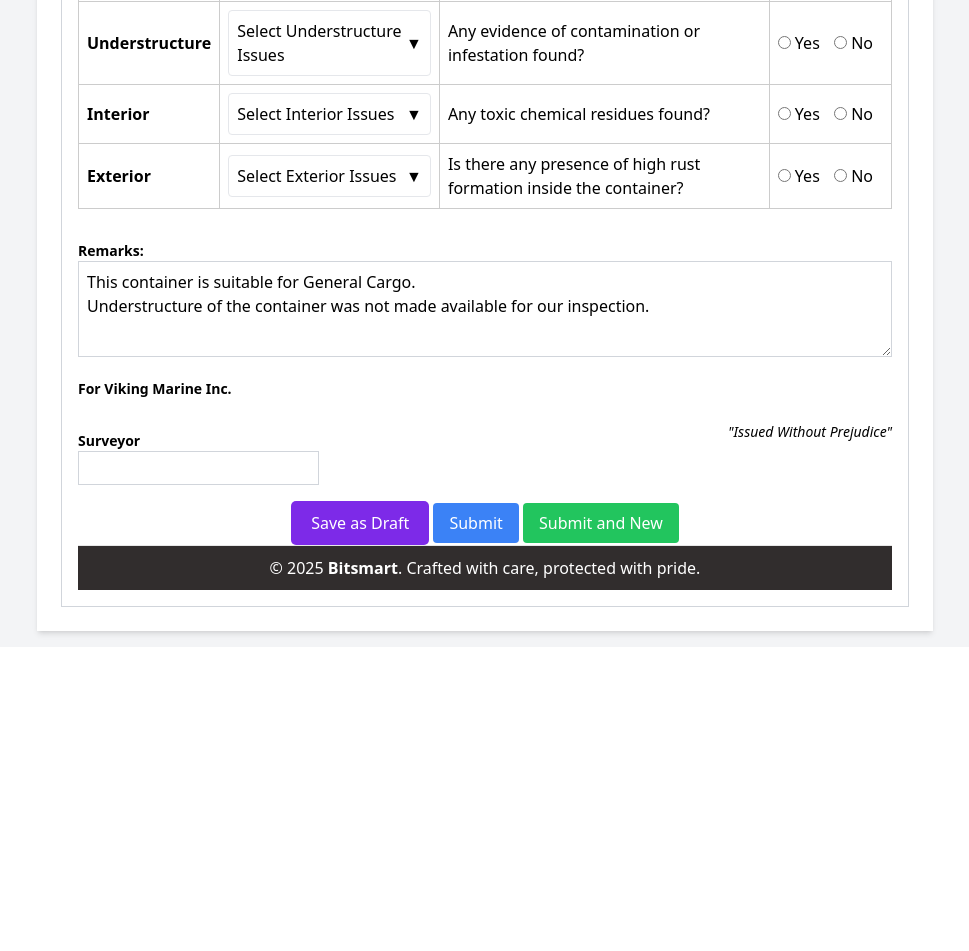
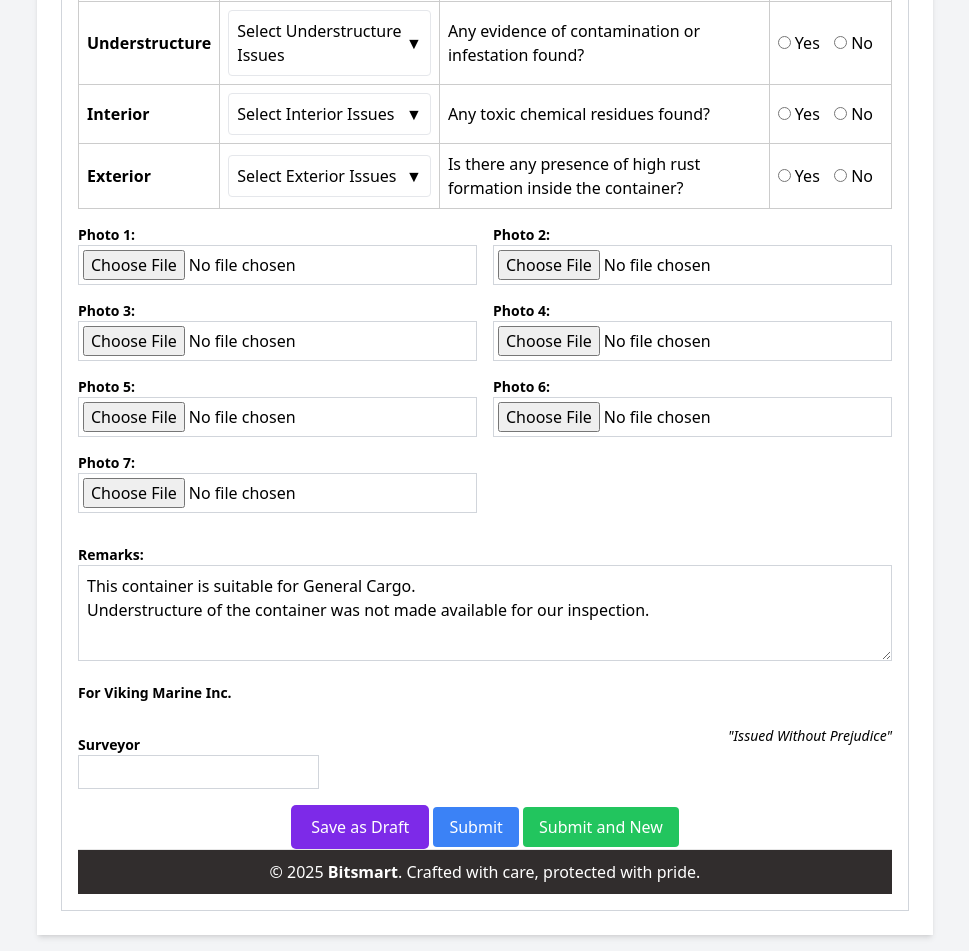
Before and after one commit to Praveen3226/viking12, a Flask app: page /container in a window 1280 px wide. Shown: the part 2314-3265 px from the top of the page, without its empty margins (155-1124 px from the left). Before the commit the page ends 2954 px from the top, so only its background shows below. Run offline with Flask 3, Linux system fonts and the light colour scheme; the visitor is signed in with stand-in values (Sample User, id 1); data that the repository does not hold is empty; some libraries are stand-ins or nearby versions; some web fonts are replaced.

Commit message:
Update container.html

```diff
--- a/templates/container.html
+++ b/templates/container.html
@@ -458,7 +458,8 @@ h1 {
     <hr class="my-4"/>
     <h2 class="text-lg font-semibold text-center">EMPTY CONTAINER CONDITION SURVEY REPORT</h2>
 
-    <form method="POST" action="{{ url_for('add_survey') }}" class="p-4 border border-gray-300">
+    <form method="POST" action="{{ url_for('add_survey') }}" class="p-4 border border-gray-300" enctype="multipart/form-data">
+
        <div class="border-t border-b border-gray-300 py-2 mb-4">
         <div class="flex justify-between">
           <div>
@@ -969,6 +970,38 @@ h1 {
           </tbody>
         </table>
 
+        <!--- Photos --->
+        <div class="grid grid-cols-2 gap-4 mb-4">
+          <div>
+            <label class="block text-sm font-semibold">Photo 1:</label>
+            <input type="file" accept="image/*" capture="camera" name="photo_1" class="border border-gray-300 p-1 w-full"/>
+          </div>
+          <div>
+            <label class="block text-sm font-semibold">Photo 2:</label>
+            <input type="file" accept="image/*" capture="camera" name="photo_2" class="border border-gray-300 p-1 w-full"/>
+          </div>
+          <div>
+            <label class="block text-sm font-semibold">Photo 3:</label>
+            <input type="file" accept="image/*" capture="camera" name="photo_3" class="border border-gray-300 p-1 w-full"/>
+          </div>
+          <div>
+            <label class="block text-sm font-semibold">Photo 4:</label>
+            <input type="file" accept="image/*" capture="camera" name="photo_4" class="border border-gray-300 p-1 w-full"/>
+          </div>
+          <div>
+            <label class="block text-sm font-semibold">Photo 5:</label>
+            <input type="file" accept="image/*" capture="camera" name="photo_5" class="border border-gray-300 p-1 w-full"/>
+          </div>
+          <div>
+            <label class="block text-sm font-semibold">Photo 6:</label>
+            <input type="file" accept="image/*" capture="camera" name="photo_6" class="border border-gray-300 p-1 w-full"/>
+          </div>
+          <div>
+            <label class="block text-sm font-semibold">Photo 7:</label>
+            <input type="file" accept="image/*" capture="camera" name="photo_7" class="border border-gray-300 p-1 w-full"/>
+          </div>
+        </div>
+
 
 
 
```
